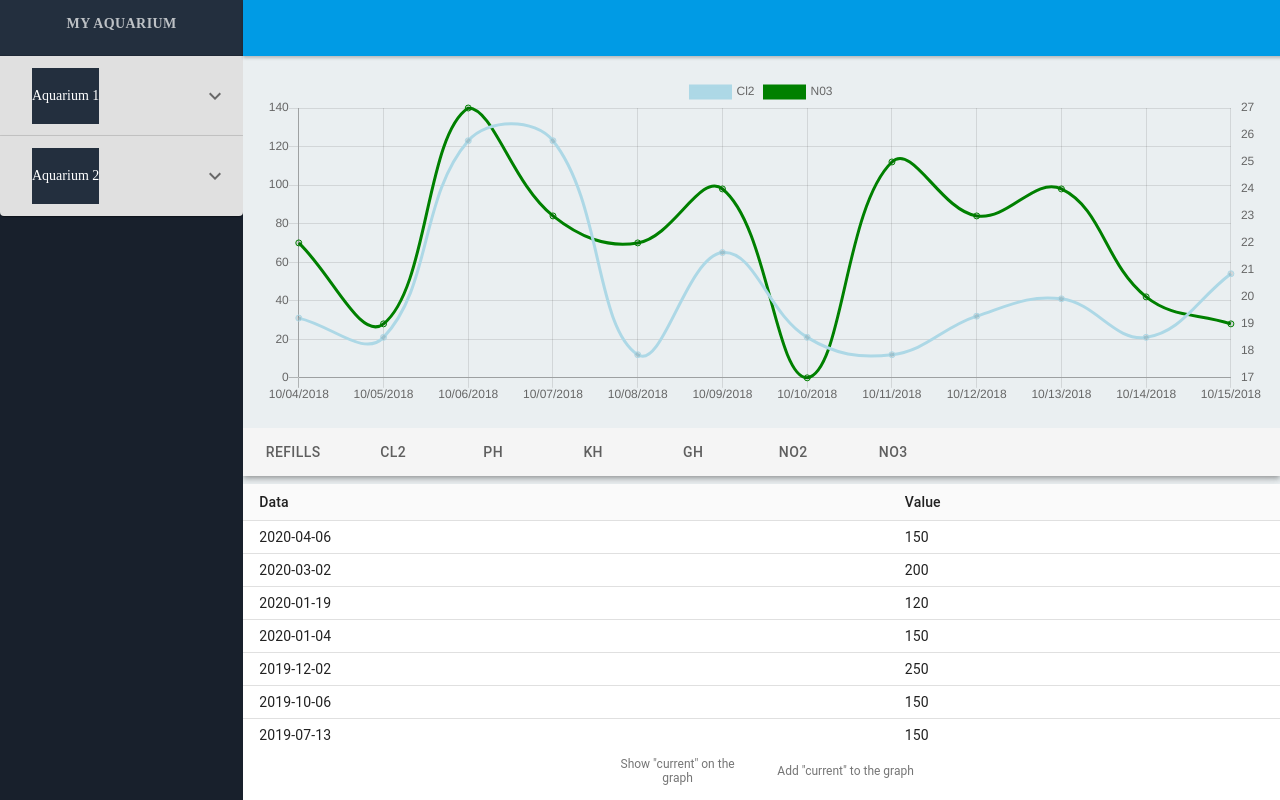
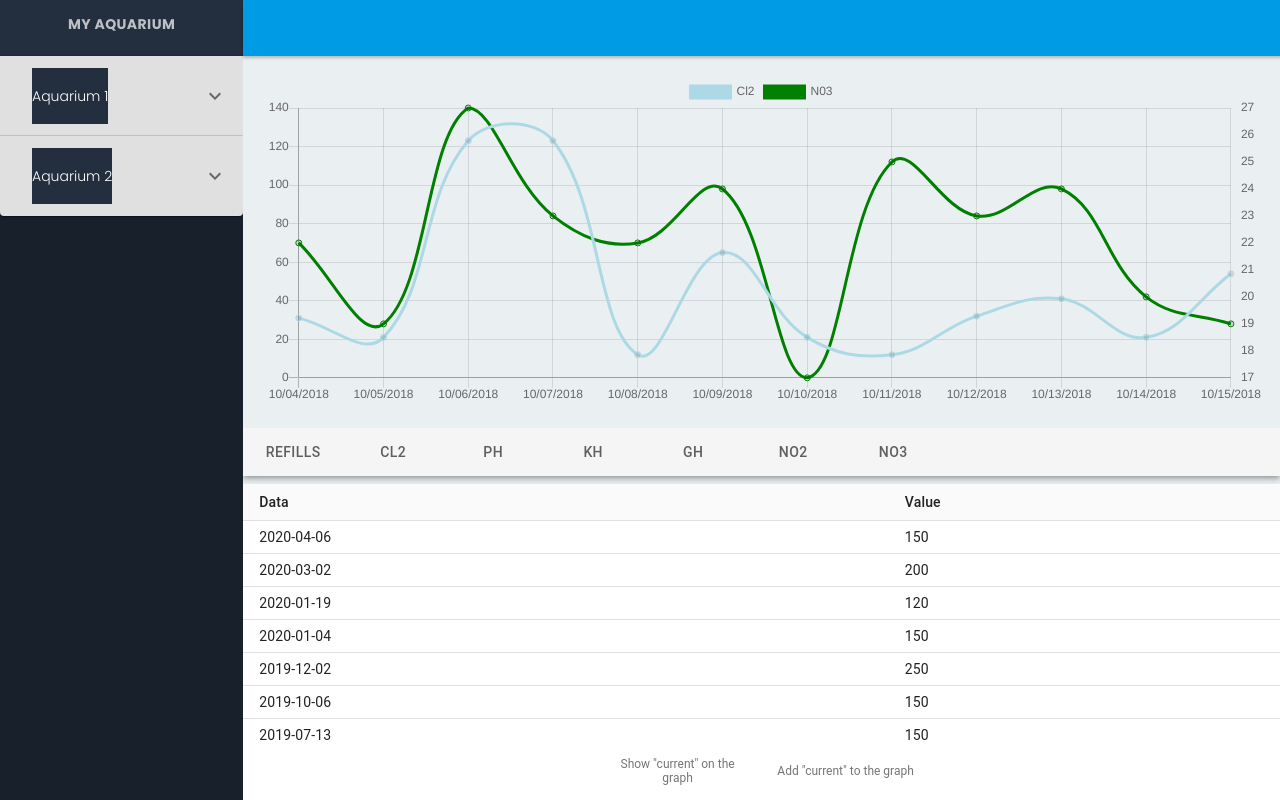
Before and after one commit to jimmeryn/my-aquarium, a React app: page / in a window 1280 px wide. Shown: the top 800 px of the page. Built offline with nearby package versions, Linux system fonts and the light colour scheme.

Commit message:
Poppins google font

```diff
--- a/src/styles/style.css
+++ b/src/styles/style.css
@@ -1,3 +1,5 @@
+@import url("https://fonts.googleapis.com/css2?family=Poppins:wght@100;300;400;700&display=swap");
+
 *,
 *::before,
 *::after {
@@ -8,9 +10,7 @@
   height: 100%;
   margin: 0;
   padding: 0;
-  font-family: -apple-system, BlinkMacSystemFont, "Segoe UI", "Roboto", "Oxygen",
-    "Ubuntu", "Cantarell", "Fira Sans", "Droid Sans", "Helvetica Neue",
-    sans-serif;
+  font-family: "Poppins", sans-serif;
   -webkit-font-smoothing: antialiased;
   -moz-osx-font-smoothing: grayscale;
   -webkit-overflow-scrolling: touch;
```
